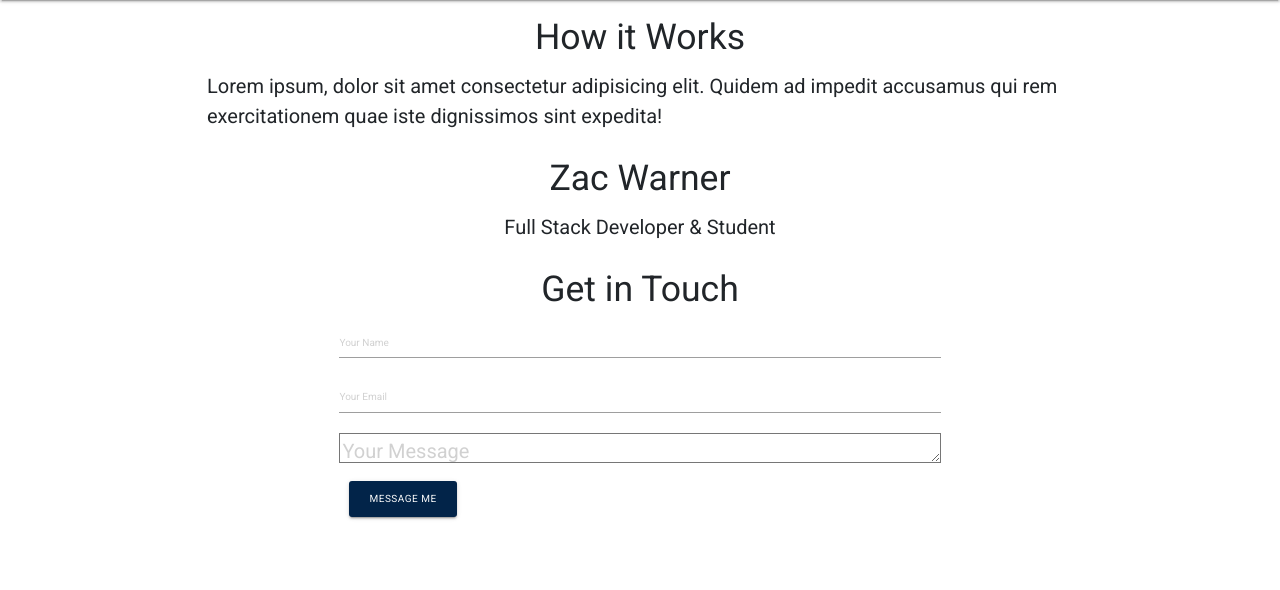
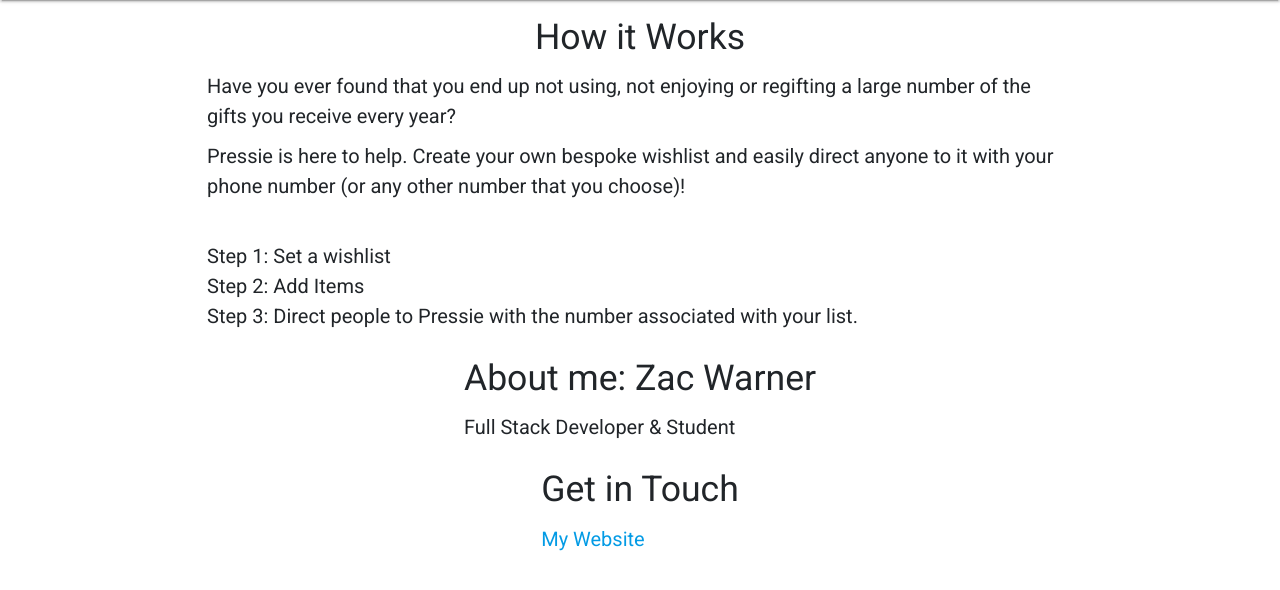
Before and after one commit to geminerald/pressie, a Flask app: page /about in a window 1280 px wide. Shown: the part 64-654 px from the top of the page. Run offline with Flask 2, Linux system fonts and the light colour scheme; some libraries are stand-ins or nearby versions.

Commit message:
updated text content on about page

```diff
--- a/templates/pages/about.html
+++ b/templates/pages/about.html
@@ -2,21 +2,22 @@
 {% block content %}
 <div class="how-it-works">
 	<h2>How it Works</h2>
-	<p>Lorem ipsum, dolor sit amet consectetur adipisicing elit. Quidem ad impedit accusamus qui rem
-		exercitationem quae iste dignissimos sint expedita!</p>
+	<p>Have you ever found that you end up not using, not enjoying or regifting a large number of the gifts you receive
+		every year?</p>
+	<p>
+		Pressie is here to help. Create your own bespoke wishlist and easily direct anyone to it with your phone number
+		(or any other number that you choose)!</p>
+	<p>
+		<br>Step 1: Set a wishlist<br>Step 2: Add Items <br> Step 3: Direct people to Pressie with the number associated with your list.
+	</p>
 </div>
 <div class="who-we-are">
-	<h2>Zac Warner</h2>
+	<h2>About me: Zac Warner</h2>
 	<p>Full Stack Developer & Student</p>
 </div>
 <div class="contact">
 	<h2>Get in Touch</h2>
-	<a href="geminerald.github.io/geminerald"></a>
-	<form action="">
-		<input type="text" placeholder="Your Name">
-		<input type="email" placeholder="Your Email">
-		<textarea type="textarea" placeholder="Your Message"></textarea>
-		<button type="submit" class="submit-button btn">Message Me</button>
-	</form>
+	<a href="https://geminerald.github.io/geminerald/" target="_blank">My Website</a>
+
 </div>
 {% endblock %}
```
